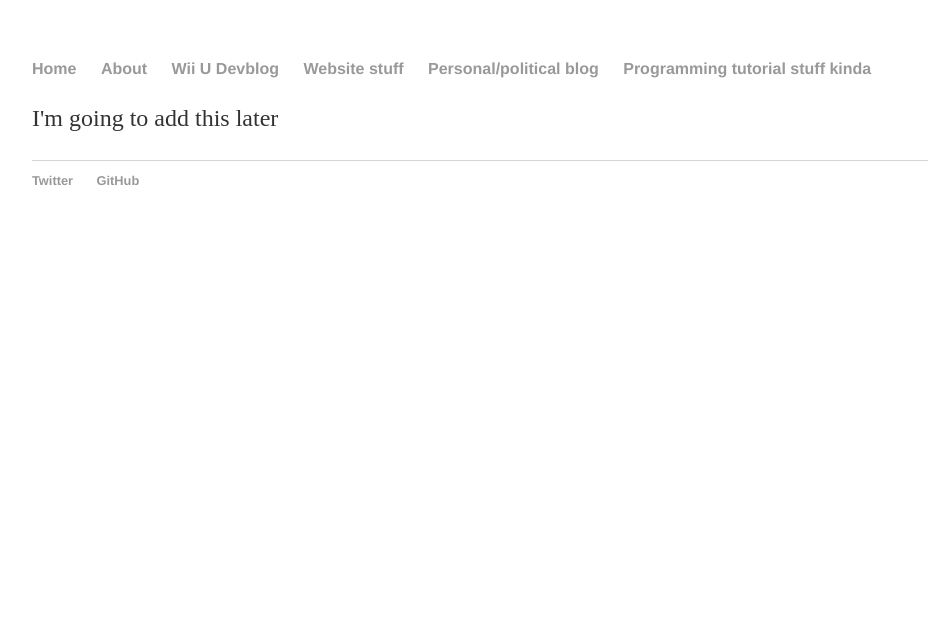
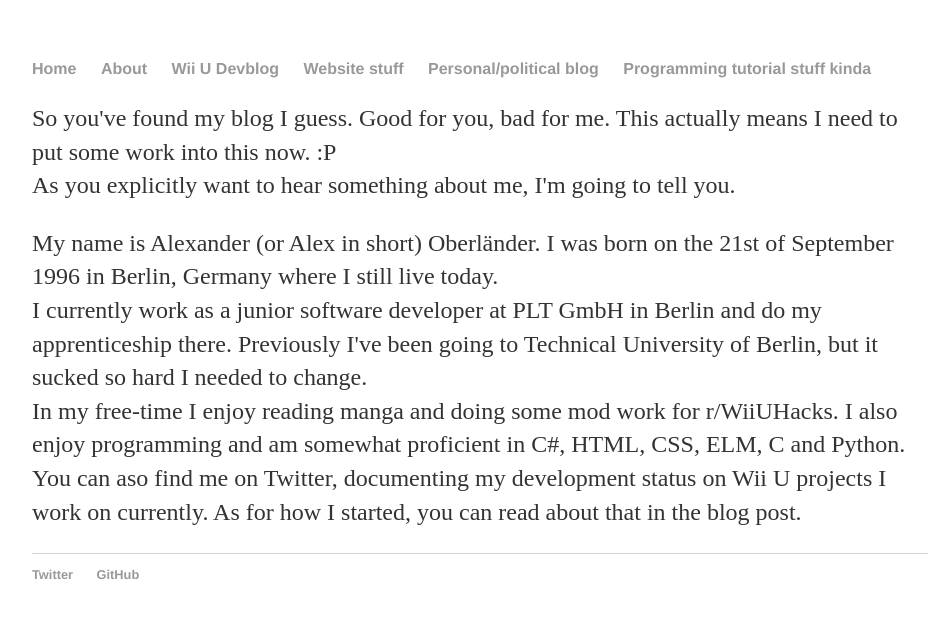
Before and after one commit to curtisy1/curtisy1.github.io, a Jekyll site: the page built from about/index.html, in a window 1280 px wide. Shown: the top 618 px of the page, without its empty margins (160-1095 px from the left). Built offline with Jekyll 4.4.1, drawn with Linux system fonts in a browser that asks for light colours.

Commit message:
Added some proper introduction

```diff
--- a/about/index.html
+++ b/about/index.html
@@ -3,5 +3,9 @@ layout: default
 title: About me
 ---
 <div class="intro">
-	<p>I'm going to add this later</p>
+	<p>So you've found my blog I guess. Good for you, bad for me. This actually means I need to put some work into this now. :P<br />
+	As you explicitly want to hear something about me, I'm going to tell you.</p>
+	<p>My name is Alexander (or Alex in short) Oberländer. I was born on the 21st of September 1996 in Berlin, Germany where I still live today.<br />
+	I currently work as a junior software developer at PLT GmbH in Berlin and do my apprenticeship there. Previously I've been going to Technical University of Berlin, but it sucked so hard I needed to change.<br />
+	In my free-time I enjoy reading manga and doing some mod work for r/WiiUHacks. I also enjoy programming and am somewhat proficient in C#, HTML, CSS, ELM, C and Python. You can aso find me on Twitter, documenting my development status on Wii U projects I work on currently. As for how I started, you can read about that in the blog post.</p>
 </div>
```
